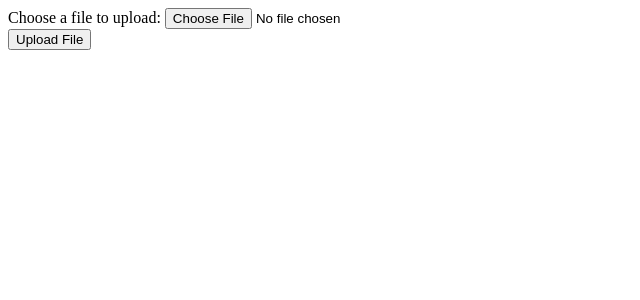
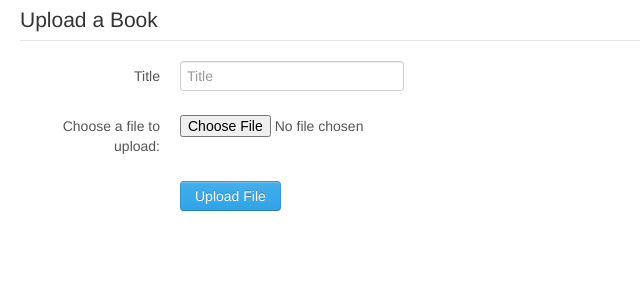
Before and after one commit to raveebhat/BookPortal, a PHP site: page /cache/uploadTest.html in a window 1280 px wide. Shown: the top 300 px of the page, without its empty margins (0-640 px from the left). Run offline with PHP 8.4, Linux system fonts and the light colour scheme.

Commit message:
Changes to uploader

```diff
--- a/uploadTest.html
+++ b/uploadTest.html
@@ -5,14 +5,37 @@ and open the template in the editor.
 <!DOCTYPE html>
 <html>
     <head>
-        <title></title>
+        <title>Upload a Book</title>
         <meta http-equiv="Content-Type" content="text/html; charset=UTF-8">
+         <link href="css/bootstrap.css" rel="stylesheet" type="text/css">
+        <link href="css/bootstrap-responsive.min.css" rel="stylesheet" type="text/css">
+
     </head>
     <body>
-        <form enctype="multipart/form-data" action="uploader.php" method="POST">
-<input type="hidden" name="MAX_FILE_SIZE" value="100000000" />
-Choose a file to upload: <input name="uploadedfile" type="file" /><br />
-<input type="submit" value="Upload File" />
+
+        <div class="container-fluid">
+        <form class="form-horizontal" enctype="multipart/form-data" action="uploader.php" method="POST">
+            <legend>
+                Upload a Book
+            </legend>
+  <div class="control-group">
+    <label class="control-label" for="title">Title</label>
+    <div class="controls">
+      <input type="text" id="title" name="title" placeholder="Title">
+    </div>
+  </div>
+  <div class="control-group">
+    <label class="control-label" for="uploadedfile">Choose a file to upload:</label>
+    <div class="controls">
+      <input type="file" id="uploadedfile" name="uploadedfile" >
+    </div>
+  </div>
+  <div class="control-group">
+    <div class="controls">
+        <button type="submit" class="btn btn-primary">Upload File</button>
+    </div>
+  </div>
 </form>
+            </div>
     </body>
 </html>
```
Also changed, not shown: uploader.php (+8 -2 lines).
